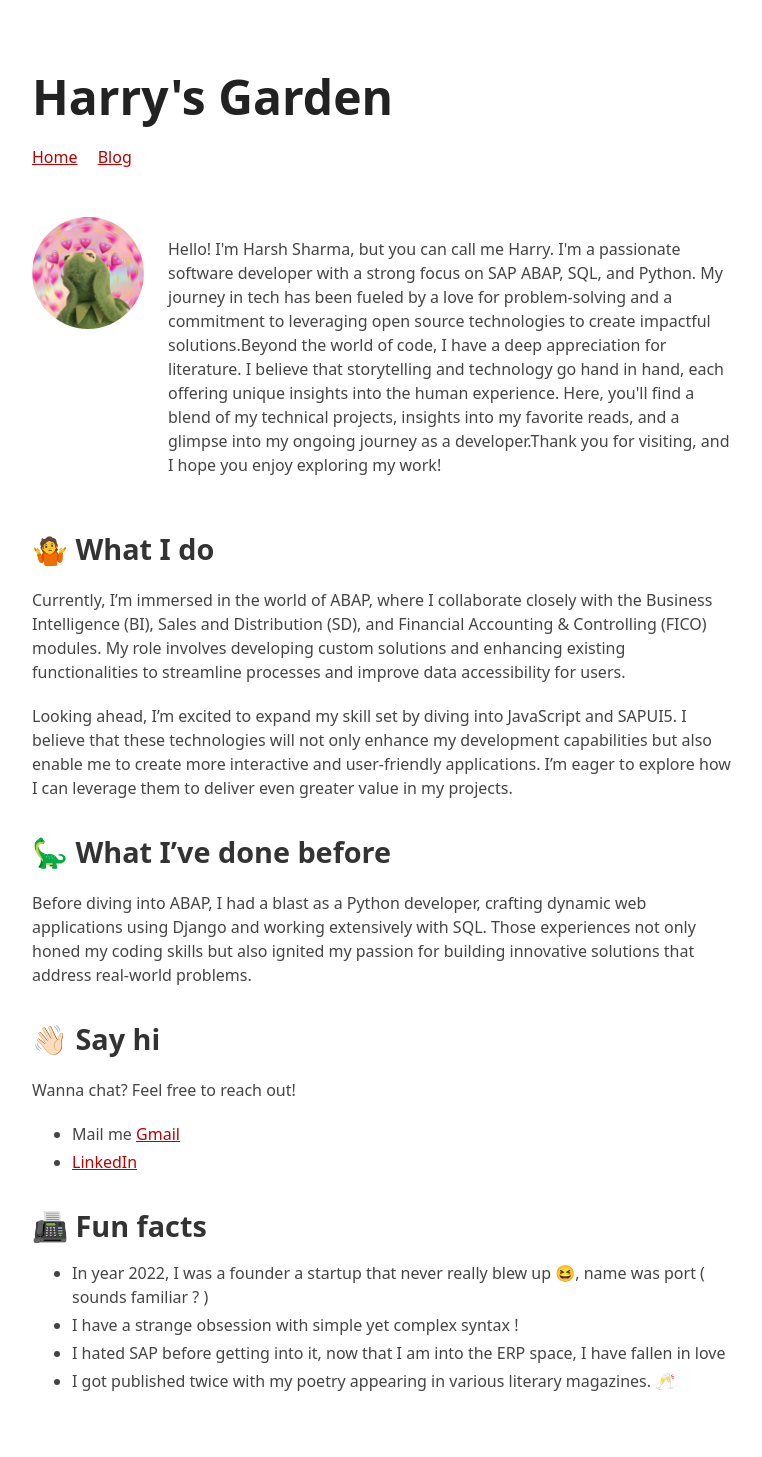
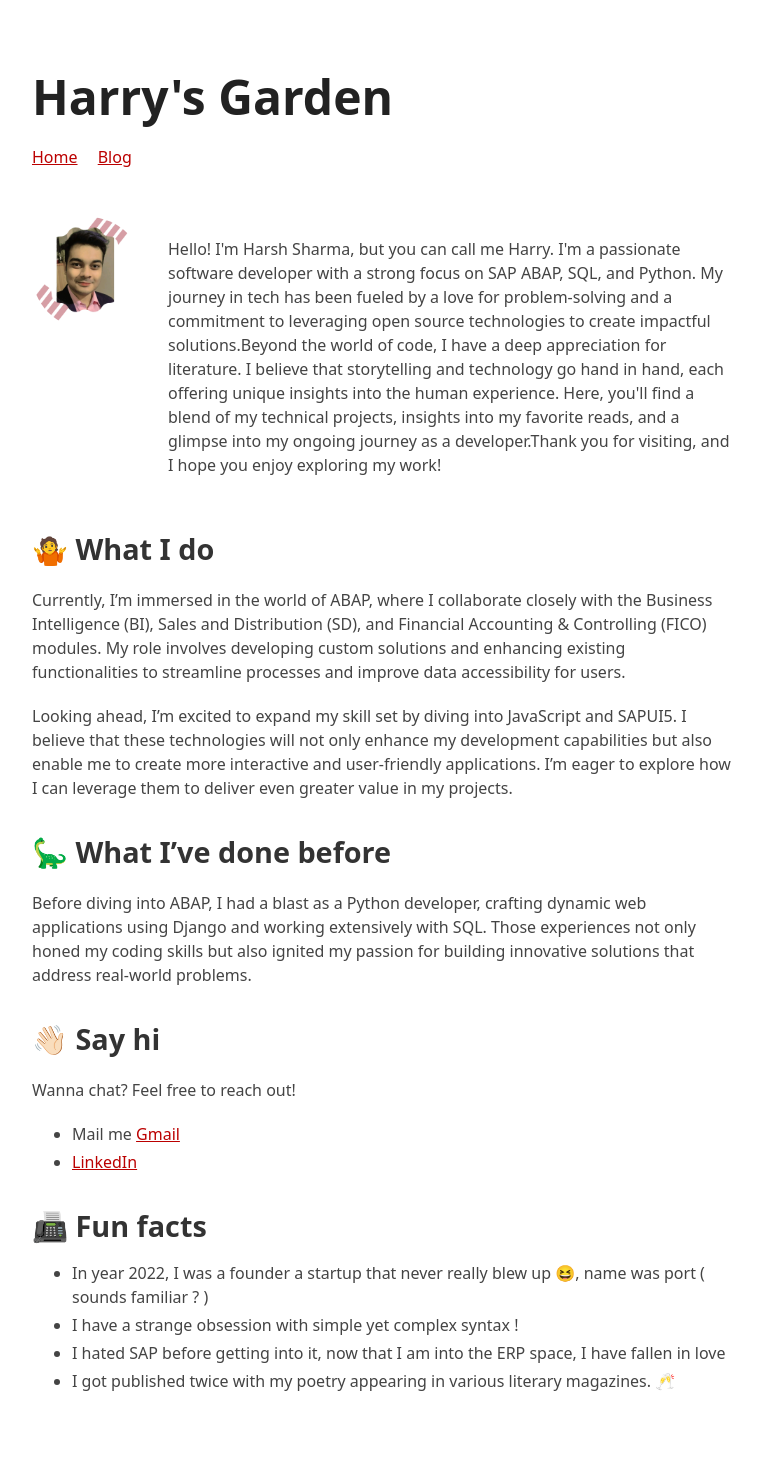
Before and after one commit to harshsharma1506/harshsharma1506.github.io, a Jekyll site: the page built from index.md, in a window 1280 px wide. Shown: the whole page, without its empty margins (258-1020 px from the left). Built offline with Jekyll 4.4.1, drawn with Linux system fonts in a browser that asks for light colours; our own code applies the rules of GitHub Pages for plain Markdown files.

Commit message:
Update _config.yml

```diff
--- a/_config.yml
+++ b/_config.yml
@@ -22,7 +22,7 @@ nav-links:
     external: false
 
 # for the homepage image + big text next to it
-greeting_image: /assets/me.jpg
+greeting_image: /assets/My photo.png
 # 100-200 characters recommended
 greeting_text: Hello! I'm Harsh Sharma, but you can call me Harry. I'm a passionate software developer with a strong focus on SAP ABAP, SQL, and Python. My journey in tech has been fueled by a love for problem-solving and a commitment to leveraging open source technologies to create impactful solutions.Beyond the world of code, I have a deep appreciation for literature. I believe that storytelling and technology go hand in hand, each offering unique insights into the human experience. Here, you'll find a blend of my technical projects, insights into my favorite reads, and a glimpse into my ongoing journey as a developer.Thank you for visiting, and I hope you enjoy exploring my work!
 
```
